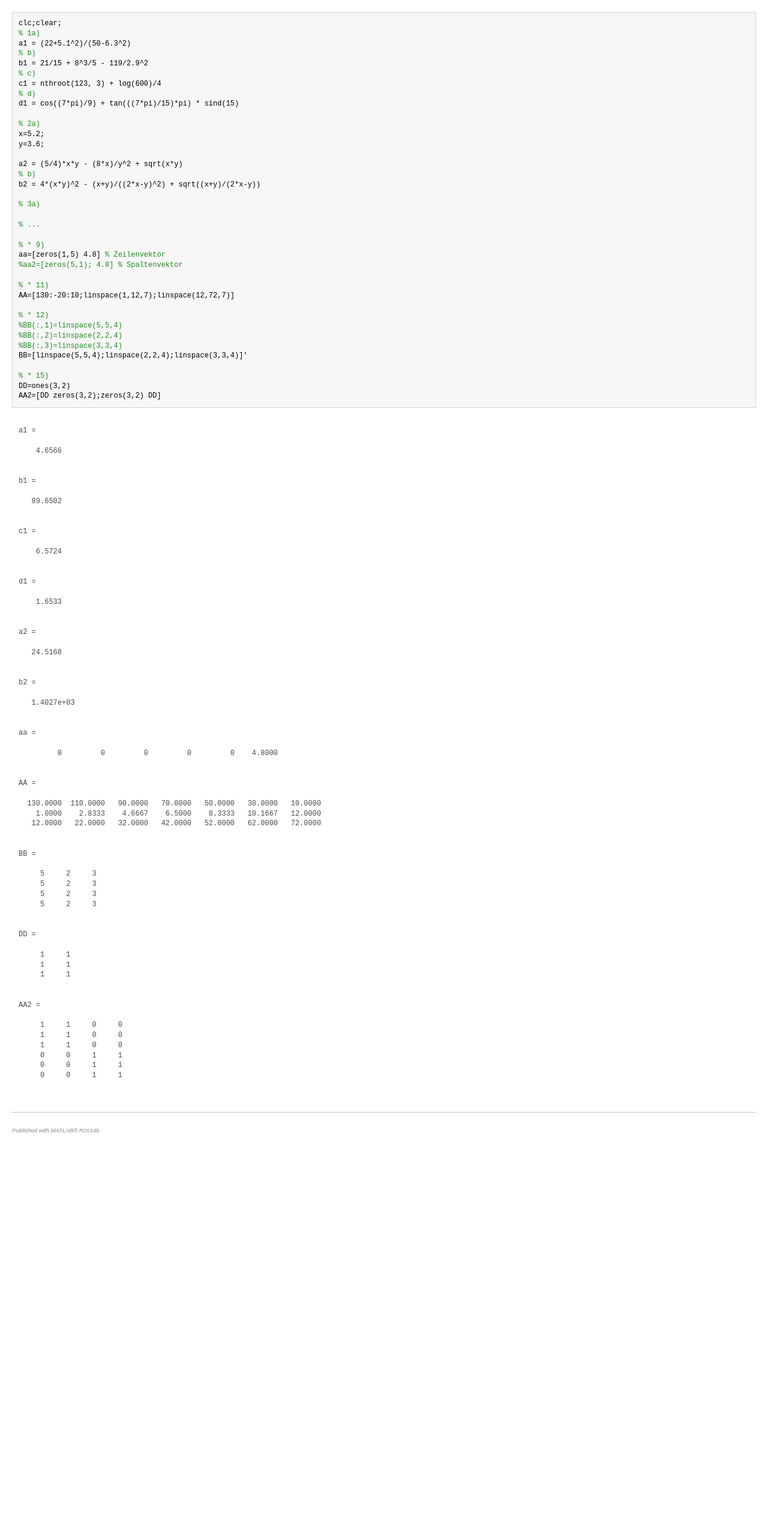
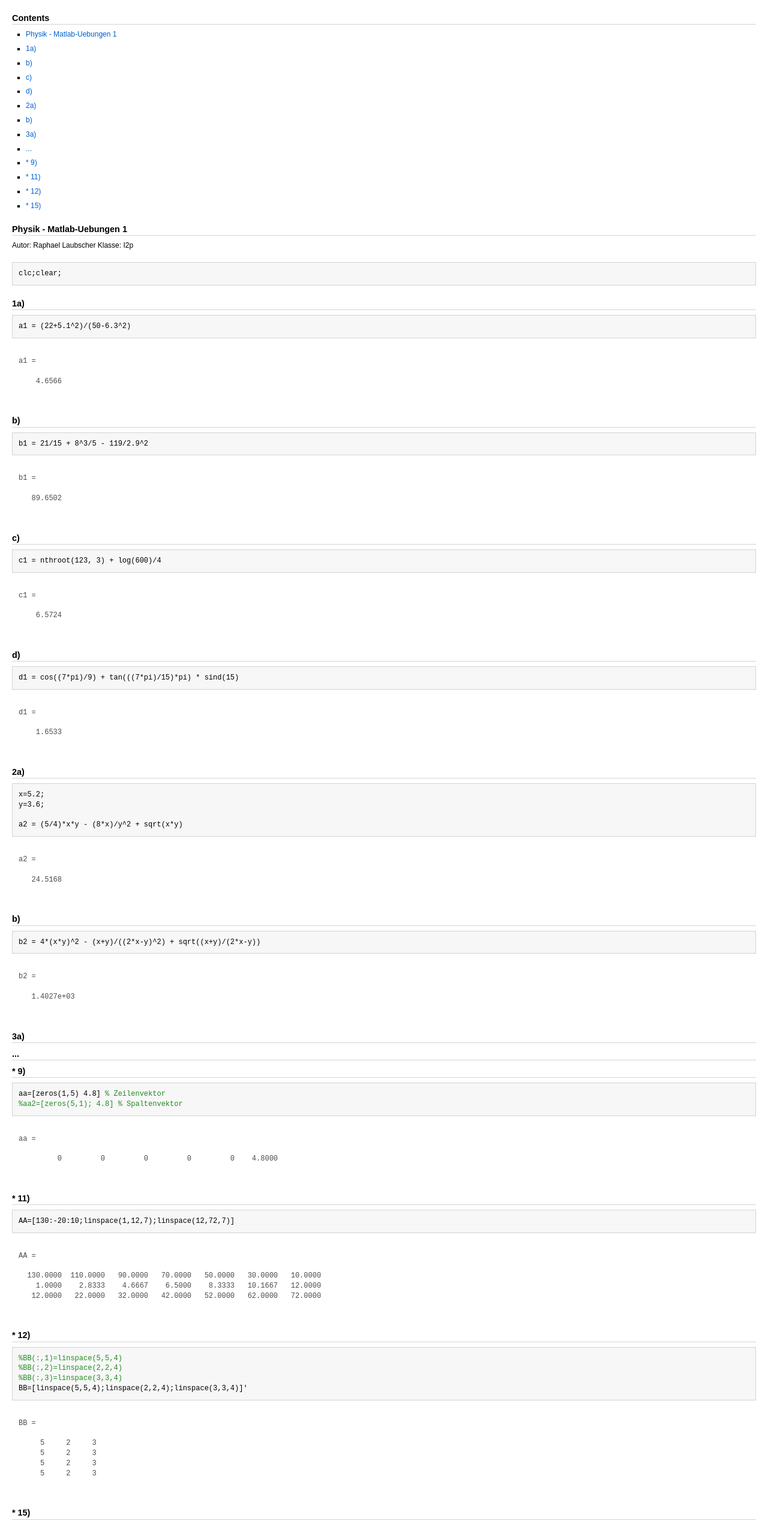
Before and after one commit to raeffu/matlab, a plain HTML site: page html/uebungen_1.html in a window 1280 px wide. Shown: the top 2541 px of the page at 60% size. Before the commit the page ends 1922 px from the top, so only its background shows below. Drawn offline with Linux system fonts and the light colour scheme.

Commit message:
generate new html

```diff
--- a/html/uebungen_1.html
+++ b/html/uebungen_1.html
@@ -66,87 +66,66 @@ table td { padding:7px 5px; text-align:left; vertical-align:top; border:1px soli
 
 
 
-  </style></head><body><div class="content"><pre class="codeinput">clc;clear;
-<span class="comment">% 1a)</span>
-a1 = (22+5.1^2)/(50-6.3^2)
-<span class="comment">% b)</span>
-b1 = 21/15 + 8^3/5 - 119/2.9^2
-<span class="comment">% c)</span>
-c1 = nthroot(123, 3) + log(600)/4
-<span class="comment">% d)</span>
-d1 = cos((7*pi)/9) + tan(((7*pi)/15)*pi) * sind(15)
-
-<span class="comment">% 2a)</span>
-x=5.2;
-y=3.6;
-
-a2 = (5/4)*x*y - (8*x)/y^2 + sqrt(x*y)
-<span class="comment">% b)</span>
-b2 = 4*(x*y)^2 - (x+y)/((2*x-y)^2) + sqrt((x+y)/(2*x-y))
-
-<span class="comment">% 3a)</span>
-
-<span class="comment">% ...</span>
-
-<span class="comment">% * 9)</span>
-aa=[zeros(1,5) 4.8] <span class="comment">% Zeilenvektor</span>
-<span class="comment">%aa2=[zeros(5,1); 4.8] % Spaltenvektor</span>
-
-<span class="comment">% * 11)</span>
-AA=[130:-20:10;linspace(1,12,7);linspace(12,72,7)]
-
-<span class="comment">% * 12)</span>
-<span class="comment">%BB(:,1)=linspace(5,5,4)</span>
-<span class="comment">%BB(:,2)=linspace(2,2,4)</span>
-<span class="comment">%BB(:,3)=linspace(3,3,4)</span>
-BB=[linspace(5,5,4);linspace(2,2,4);linspace(3,3,4)]'
-
-<span class="comment">% * 15)</span>
-DD=ones(3,2)
-AA2=[DD zeros(3,2);zeros(3,2) DD]
+  </style></head><body><div class="content"><h2>Contents</h2><div><ul><li><a href="#1">Physik - Matlab-Uebungen 1</a></li><li><a href="#2">1a)</a></li><li><a href="#3">b)</a></li><li><a href="#4">c)</a></li><li><a href="#5">d)</a></li><li><a href="#6">2a)</a></li><li><a href="#7">b)</a></li><li><a href="#8">3a)</a></li><li><a href="#9">...</a></li><li><a href="#10">* 9)</a></li><li><a href="#11">* 11)</a></li><li><a href="#12">* 12)</a></li><li><a href="#13">* 15)</a></li></ul></div><h2>Physik - Matlab-Uebungen 1<a name="1"></a></h2><p>Autor: Raphael Laubscher Klasse: I2p</p><pre class="codeinput">clc;clear;
+</pre><h2>1a)<a name="2"></a></h2><pre class="codeinput">a1 = (22+5.1^2)/(50-6.3^2)
 </pre><pre class="codeoutput">
 a1 =
 
     4.6566
 
-
+</pre><h2>b)<a name="3"></a></h2><pre class="codeinput">b1 = 21/15 + 8^3/5 - 119/2.9^2
+</pre><pre class="codeoutput">
 b1 =
 
    89.6502
 
-
+</pre><h2>c)<a name="4"></a></h2><pre class="codeinput">c1 = nthroot(123, 3) + log(600)/4
+</pre><pre class="codeoutput">
 c1 =
 
     6.5724
 
-
+</pre><h2>d)<a name="5"></a></h2><pre class="codeinput">d1 = cos((7*pi)/9) + tan(((7*pi)/15)*pi) * sind(15)
+</pre><pre class="codeoutput">
 d1 =
 
     1.6533
 
+</pre><h2>2a)<a name="6"></a></h2><pre class="codeinput">x=5.2;
+y=3.6;
 
+a2 = (5/4)*x*y - (8*x)/y^2 + sqrt(x*y)
+</pre><pre class="codeoutput">
 a2 =
 
    24.5168
 
-
+</pre><h2>b)<a name="7"></a></h2><pre class="codeinput">b2 = 4*(x*y)^2 - (x+y)/((2*x-y)^2) + sqrt((x+y)/(2*x-y))
+</pre><pre class="codeoutput">
 b2 =
 
    1.4027e+03
 
-
+</pre><h2>3a)<a name="8"></a></h2><h2>...<a name="9"></a></h2><h2>* 9)<a name="10"></a></h2><pre class="codeinput">aa=[zeros(1,5) 4.8] <span class="comment">% Zeilenvektor</span>
+<span class="comment">%aa2=[zeros(5,1); 4.8] % Spaltenvektor</span>
+</pre><pre class="codeoutput">
 aa =
 
          0         0         0         0         0    4.8000
 
-
+</pre><h2>* 11)<a name="11"></a></h2><pre class="codeinput">AA=[130:-20:10;linspace(1,12,7);linspace(12,72,7)]
+</pre><pre class="codeoutput">
 AA =
 
   130.0000  110.0000   90.0000   70.0000   50.0000   30.0000   10.0000
     1.0000    2.8333    4.6667    6.5000    8.3333   10.1667   12.0000
    12.0000   22.0000   32.0000   42.0000   52.0000   62.0000   72.0000
 
-
+</pre><h2>* 12)<a name="12"></a></h2><pre class="codeinput"><span class="comment">%BB(:,1)=linspace(5,5,4)</span>
+<span class="comment">%BB(:,2)=linspace(2,2,4)</span>
+<span class="comment">%BB(:,3)=linspace(3,3,4)</span>
+BB=[linspace(5,5,4);linspace(2,2,4);linspace(3,3,4)]'
+</pre><pre class="codeoutput">
 BB =
 
      5     2     3
@@ -154,7 +133,9 @@ BB =
      5     2     3
      5     2     3
 
-
+</pre><h2>* 15)<a name="13"></a></h2><pre class="codeinput">DD=ones(3,2)
+AA2=[DD zeros(3,2);zeros(3,2) DD]
+</pre><pre class="codeoutput">
 DD =
 
      1     1
@@ -173,42 +154,46 @@ AA2 =
 
 </pre><p class="footer"><br><a href="http://www.mathworks.com/products/matlab/">Published with MATLAB&reg; R2014b</a><br></p></div><!--
 ##### SOURCE BEGIN #####
+%% Physik - Matlab-Uebungen 1
+% Autor: Raphael Laubscher
+% Klasse: I2p
+
 clc;clear;
-% 1a)
+%% 1a)
 a1 = (22+5.1^2)/(50-6.3^2)
-% b)
+%% b)
 b1 = 21/15 + 8^3/5 - 119/2.9^2
-% c)
+%% c)
 c1 = nthroot(123, 3) + log(600)/4
-% d)
+%% d)
 d1 = cos((7*pi)/9) + tan(((7*pi)/15)*pi) * sind(15)
 
-% 2a)
+%% 2a)
 x=5.2;
 y=3.6;
 
 a2 = (5/4)*x*y - (8*x)/y^2 + sqrt(x*y)
-% b)
+%% b)
 b2 = 4*(x*y)^2 - (x+y)/((2*x-y)^2) + sqrt((x+y)/(2*x-y))
 
-% 3a)
+%% 3a)
 
-% ...
+%% ...
 
-% * 9)
+%% * 9)
 aa=[zeros(1,5) 4.8] % Zeilenvektor
 %aa2=[zeros(5,1); 4.8] % Spaltenvektor
 
-% * 11)
+%% * 11)
 AA=[130:-20:10;linspace(1,12,7);linspace(12,72,7)]
 
-% * 12)
+%% * 12)
 %BB(:,1)=linspace(5,5,4)
 %BB(:,2)=linspace(2,2,4)
 %BB(:,3)=linspace(3,3,4)
 BB=[linspace(5,5,4);linspace(2,2,4);linspace(3,3,4)]'
 
-% * 15)
+%% * 15)
 DD=ones(3,2)
 AA2=[DD zeros(3,2);zeros(3,2) DD]
 
```
